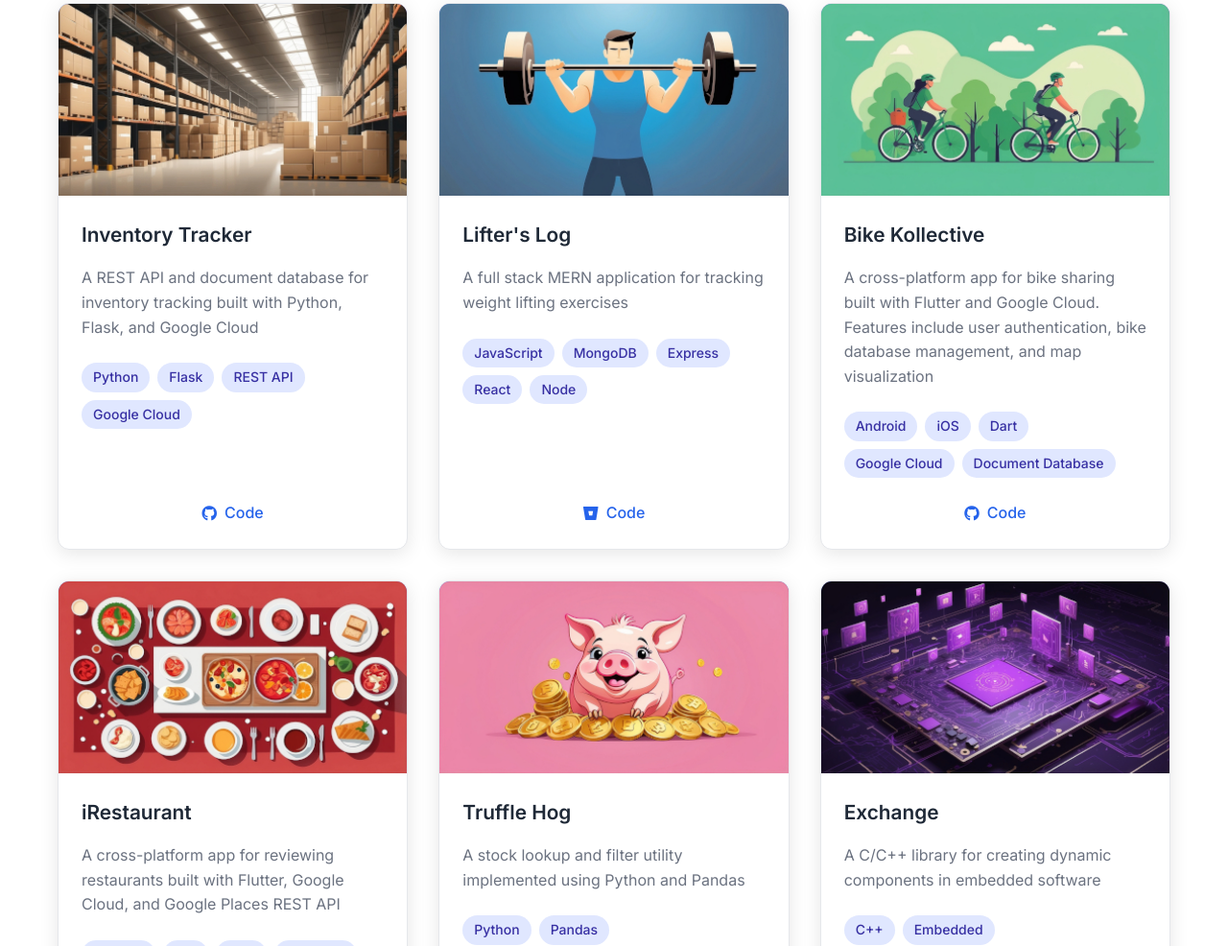
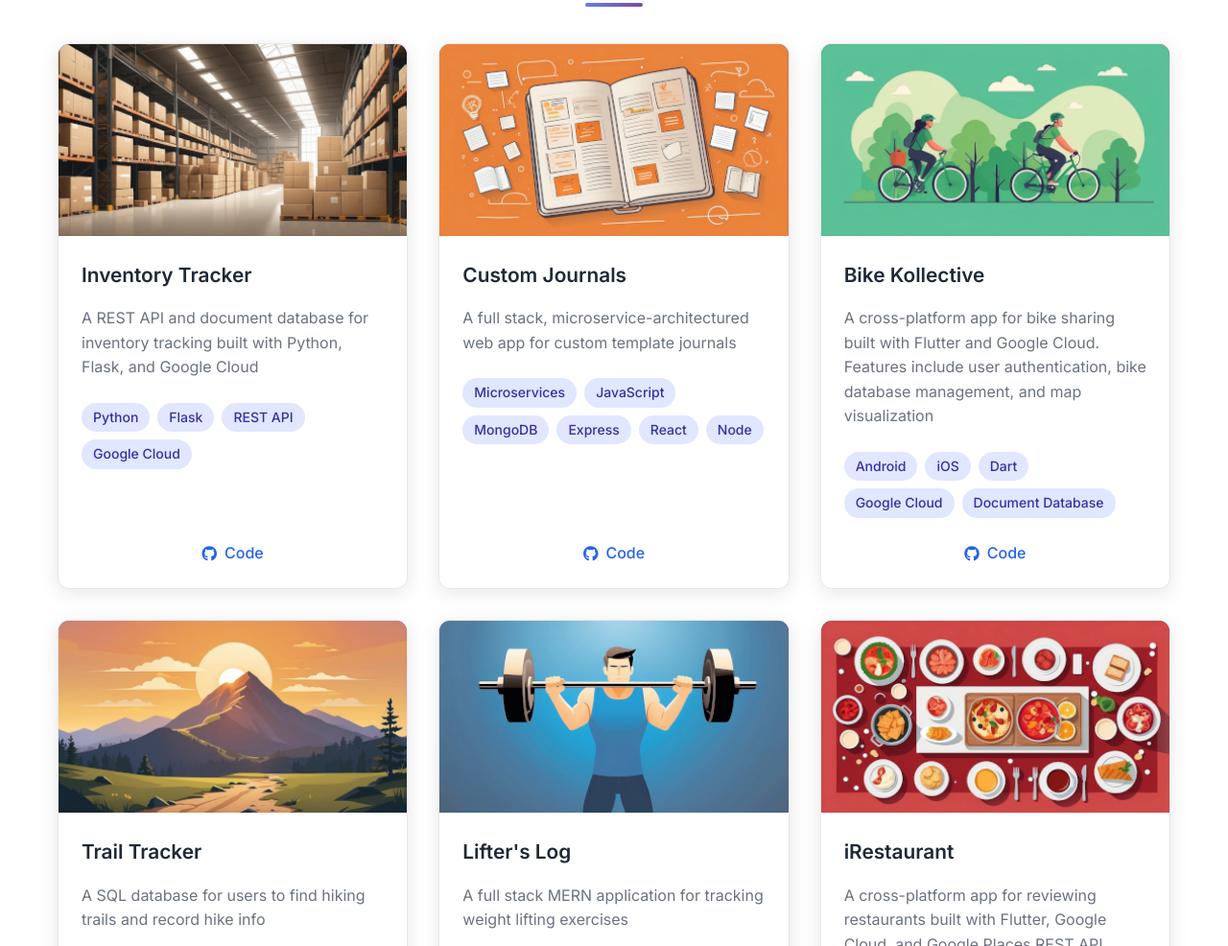
Before and after one commit to kenneth-tucker/kenneth-tucker.github.io, a plain HTML site: page index.html in a window 1280 px wide. Shown: the part 1814-2800 px from the top of the page at 96% size. Drawn offline with Linux system fonts and the light colour scheme.

Commit message:
Update projects list and hero card description

```diff
--- a/index.html
+++ b/index.html
@@ -42,7 +42,7 @@
                 <h1 class="hero-title">Kenneth Tucker</h1>
                 <p class="hero-subtitle">Software Engineer</p>
                 <p class="hero-description">
-                    I have over ten years of experience in embedded, application, and test roles. I recently completed a second bachelors degree, in computer science, and I'm looking to expand into backend and mobile development next.
+                    I have over ten years of coding experience and recently completed my second bachelors degree, in computer science. I'm looking for a backend development role next.
                 </p>
                 <div class="hero-buttons">
                     <a href="#projects" class="btn btn-primary">View My Work</a>
@@ -80,11 +80,12 @@
                                 <h4>Technologies</h4>
                                 <ul>
                                     <li>Google Cloud Platform</li>
+                                    <li>Node</li>
                                     <li>Flask</li>
-                                    <li>Node</li>
                                     <li>MongoDB</li>
                                     <li>SQL</li>
                                     <li>RESTful APIs</li>
+                                    <li>Microservices</li>
                                     <li>React</li>
                                     <li>Android</li>
                                 </ul>
@@ -129,7 +130,73 @@
                             <span class="tech-tag">Google Cloud</span>
                         </div>
                         <div class="project-links">
-                            <a href="https://github.com/ktucker720/cs493_final_project" class="project-link"><i class="fab fa-github"></i> Code</a>
+                            <a href="https://github.com/kenneth-tucker/cs493_final_project" class="project-link"><i class="fab fa-github"></i> Code</a>
+                        </div>
+                    </div>
+                </div>
+
+                <div class="project-card">
+                    <div class="project-image">
+                        <img src="project_images/custom_journals.jpg">
+                    </div>
+                    <div class="project-content">
+                        <h3 class="project-title">Custom Journals</h3>
+                        <p class="project-description">
+                            A full stack, microservice-architectured web app for custom template journals
+                        </p>
+                        <div class="project-tech">
+                            <span class="tech-tag">Microservices</span>
+                            <span class="tech-tag">JavaScript</span>
+                            <span class="tech-tag">MongoDB</span>
+                            <span class="tech-tag">Express</span>
+                            <span class="tech-tag">React</span>
+                            <span class="tech-tag">Node</span>
+                        </div>
+                        <div class="project-links">
+                            <a href="https://github.com/kenneth-tucker/cs361_project" class="project-link"><i class="fab fa-github"></i> Code</a>
+                        </div>
+                    </div>
+                </div>
+
+                <div class="project-card">
+                    <div class="project-image">
+                        <img src="project_images/bike_kollective.jpg">
+                    </div>
+                    <div class="project-content">
+                        <h3 class="project-title">Bike Kollective</h3>
+                        <p class="project-description">
+                            A cross-platform app for bike sharing built with Flutter and Google Cloud. Features include user authentication, bike database management, and map visualization
+                        </p>
+                        <div class="project-tech">
+                            <span class="tech-tag">Android</span>
+                            <span class="tech-tag">iOS</span>
+                            <span class="tech-tag">Dart</span>
+                            <span class="tech-tag">Google Cloud</span>
+                            <span class="tech-tag">Document Database</span>
+                        </div>
+                        <div class="project-links">
+                            <a href="https://github.com/anisar17/BikeKollective" class="project-link"><i class="fab fa-github"></i> Code</a>
+                        </div>
+                    </div>
+                </div>
+
+                <div class="project-card">
+                    <div class="project-image">
+                        <img src="project_images/trail_tracker.jpg">
+                    </div>
+                    <div class="project-content">
+                        <h3 class="project-title">Trail Tracker</h3>
+                        <p class="project-description">
+                            A SQL database for users to find hiking trails and record hike info
+                        </p>
+                        <div class="project-tech">
+                            <span class="tech-tag">SQL</span>
+                            <span class="tech-tag">MySQL</span>
+                            <span class="tech-tag">HTML</span>
+                            <span class="tech-tag">CSS</span>
+                        </div>
+                        <div class="project-links">
+                            <a href="https://github.com/kenneth-tucker/cs340_project" class="project-link"><i class="fab fa-github"></i> Code</a>
                         </div>
                     </div>
                 </div>
@@ -158,28 +225,6 @@
 
                 <div class="project-card">
                     <div class="project-image">
-                        <img src="project_images/bike_kollective.jpg">
-                    </div>
-                    <div class="project-content">
-                        <h3 class="project-title">Bike Kollective</h3>
-                        <p class="project-description">
-                            A cross-platform app for bike sharing built with Flutter and Google Cloud. Features include user authentication, bike database management, and map visualization
-                        </p>
-                        <div class="project-tech">
-                            <span class="tech-tag">Android</span>
-                            <span class="tech-tag">iOS</span>
-                            <span class="tech-tag">Dart</span>
-                            <span class="tech-tag">Google Cloud</span>
-                            <span class="tech-tag">Document Database</span>
-                        </div>
-                        <div class="project-links">
-                            <a href="https://github.com/anisar17/BikeKollective" class="project-link"><i class="fab fa-github"></i> Code</a>
-                        </div>
-                    </div>
-                </div>
-
-                <div class="project-card">
-                    <div class="project-image">
                         <img src="project_images/irestaurant.jpg">
                     </div>
                     <div class="project-content">
@@ -196,7 +241,7 @@
                             <span class="tech-tag">Document Database</span>
                         </div>
                         <div class="project-links">
-                            <a href="https://github.com/ktucker720/cs406_project" class="project-link"><i class="fab fa-github"></i> Code</a>
+                            <a href="https://github.com/kenneth-tucker/cs406_project" class="project-link"><i class="fab fa-github"></i> Code</a>
                         </div>
                     </div>
                 </div>
```
Also changed, not shown: project_images/custom_journals.jpg (added), project_images/trail_tracker.jpg (added).
